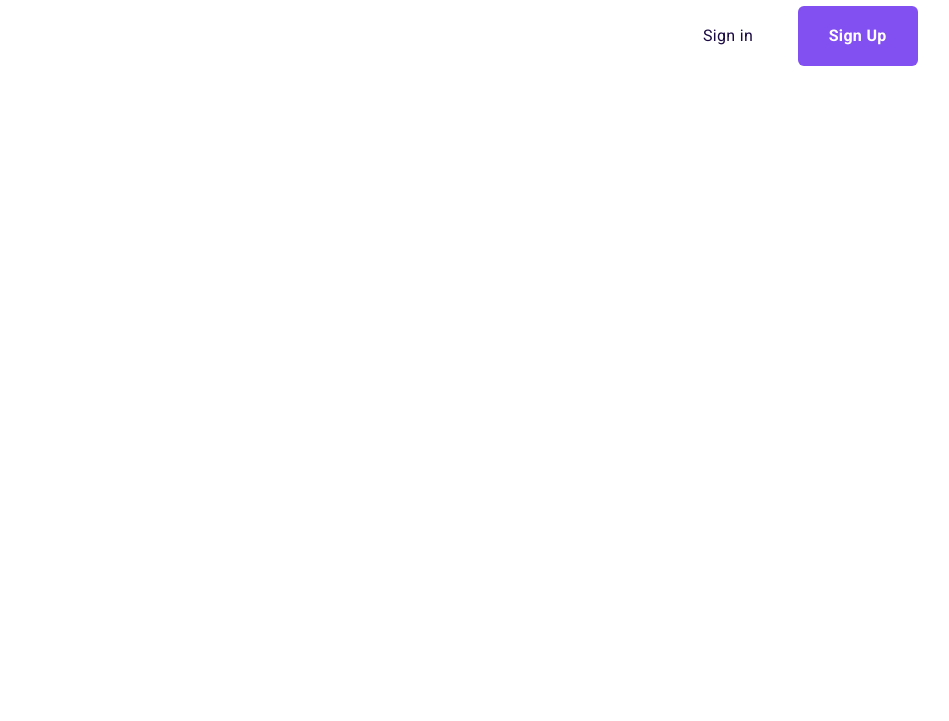
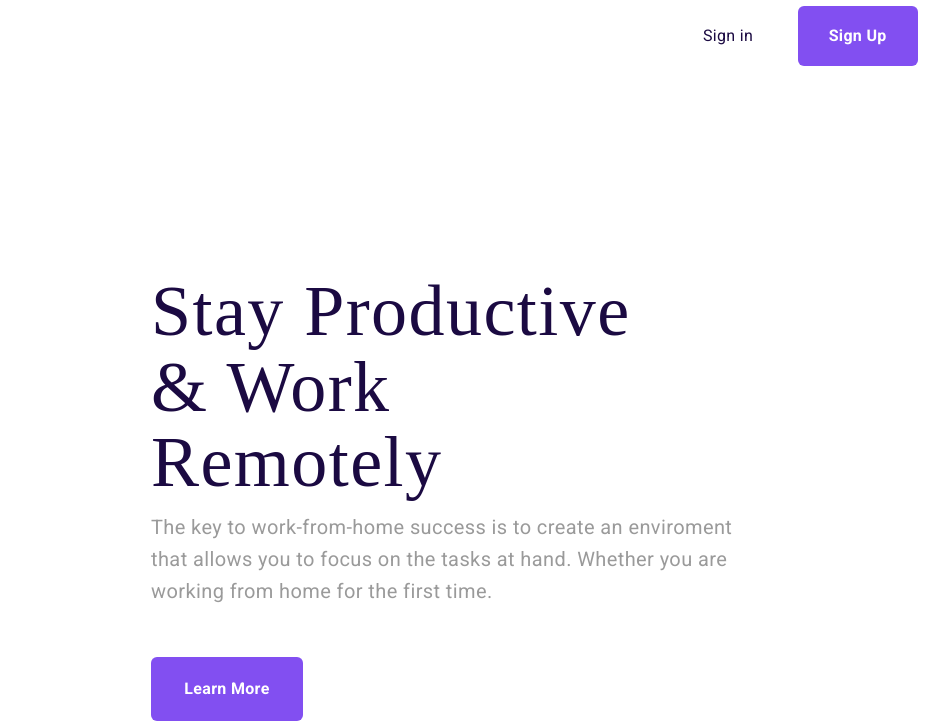
Before and after one commit to reevcrona/Assignment-lesson-04, a plain HTML site: page index.html in a window 1280 px wide. Shown: the part 88-809 px from the top of the page, without its empty margins (49-998 px from the left). Drawn offline with Linux system fonts and the light colour scheme; a web font is replaced by a local one.

Commit message:
Added html and css for left side of the main section

```diff
--- a/index.html
+++ b/index.html
@@ -24,7 +24,11 @@
 
 
     <main>
-        <section></section>
+        <section>
+            <h1 class="main-header">Stay Productive & Work Remotely</h1>
+            <p class="main-p">The key to work-from-home success is to create an enviroment that allows you to focus on the tasks at hand. Whether you are working from home for the first time.</p>
+            <button class="main-button">Learn More</button>
+        </section>
         <section></section>
     </main>
 
--- a/styles/index.css
+++ b/styles/index.css
@@ -4,7 +4,9 @@ body{
     box-sizing: border-box;
 }
 
-
+button:hover{
+    cursor: pointer;
+}
 
 /* Nav */
 
@@ -68,3 +70,49 @@ li{
 }
 
 /* Nav */
+
+
+/* Main */
+
+.main-header{
+    width: 100%;
+    max-width: 495px;
+    margin: 208px 0 0 200px;
+    font-family: 'Ramaraja';
+    font-style: normal;
+    font-weight: 400;
+    font-size: 72px;
+    line-height: 1.05;
+    letter-spacing: 0.02em;
+    color: #1B0A42;
+}
+.main-p{
+    width: 100%;
+    max-width: 590px;
+    margin: 10px 0 0 200px;
+    font-family: 'Roboto';
+    font-style: normal;
+    font-weight: 400;
+    font-size: 20px;
+    line-height: 1.6;
+    letter-spacing: 0.02em;
+    color: #9A9A9A;
+}
+.main-button{
+    width: 152px;
+    height: 64px;
+    border: none;
+    border-radius: 6px;
+    margin: 50px 0 0 200px;
+    font-family: 'Roboto';
+    font-style: normal;
+    font-weight: 700;
+    font-size: 16px;
+    line-height: 2;
+    text-align: center;
+    letter-spacing: 0.02em;
+    color: #FFFFFF;
+    background-color: #824FF1;
+}
+
+/* Main */
```
